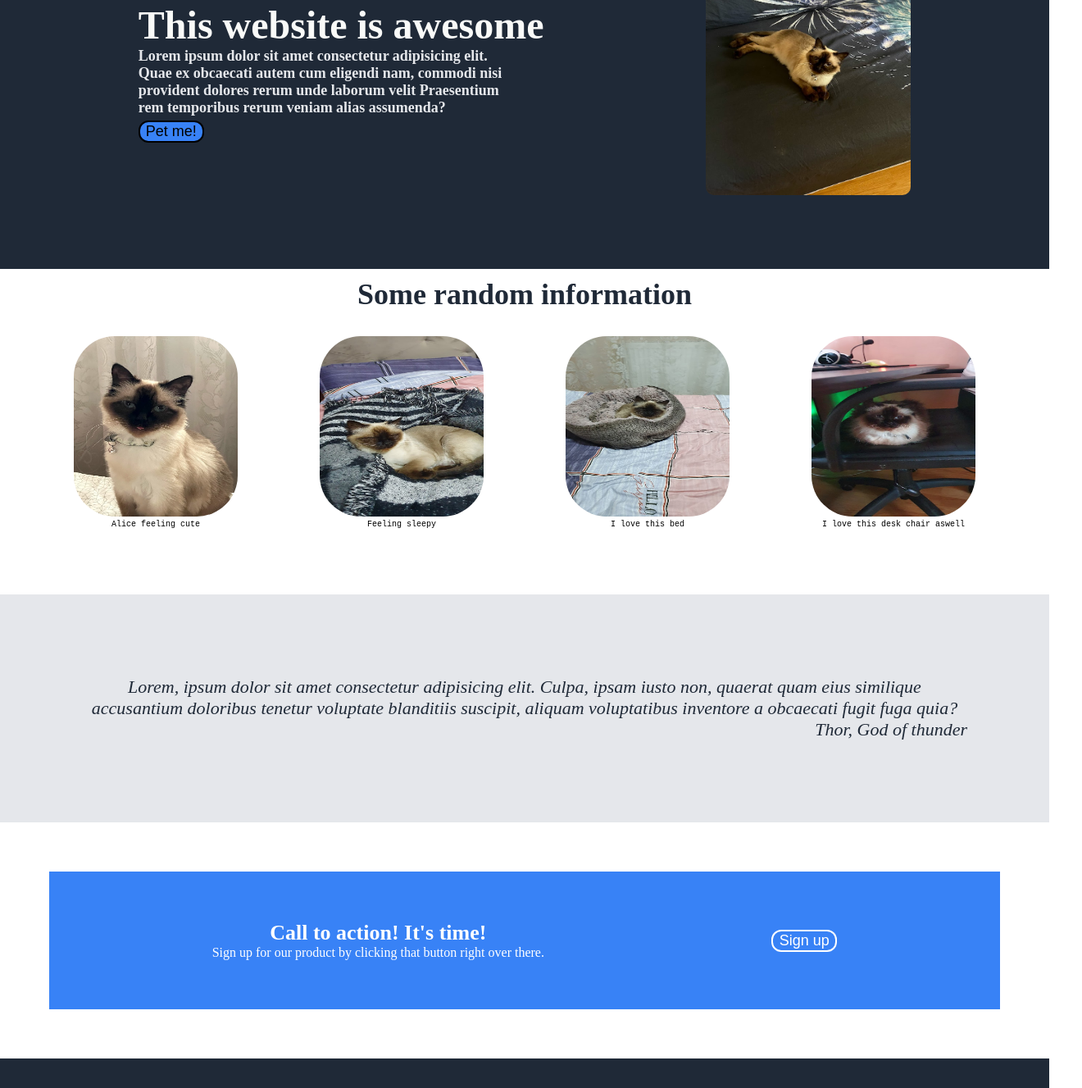
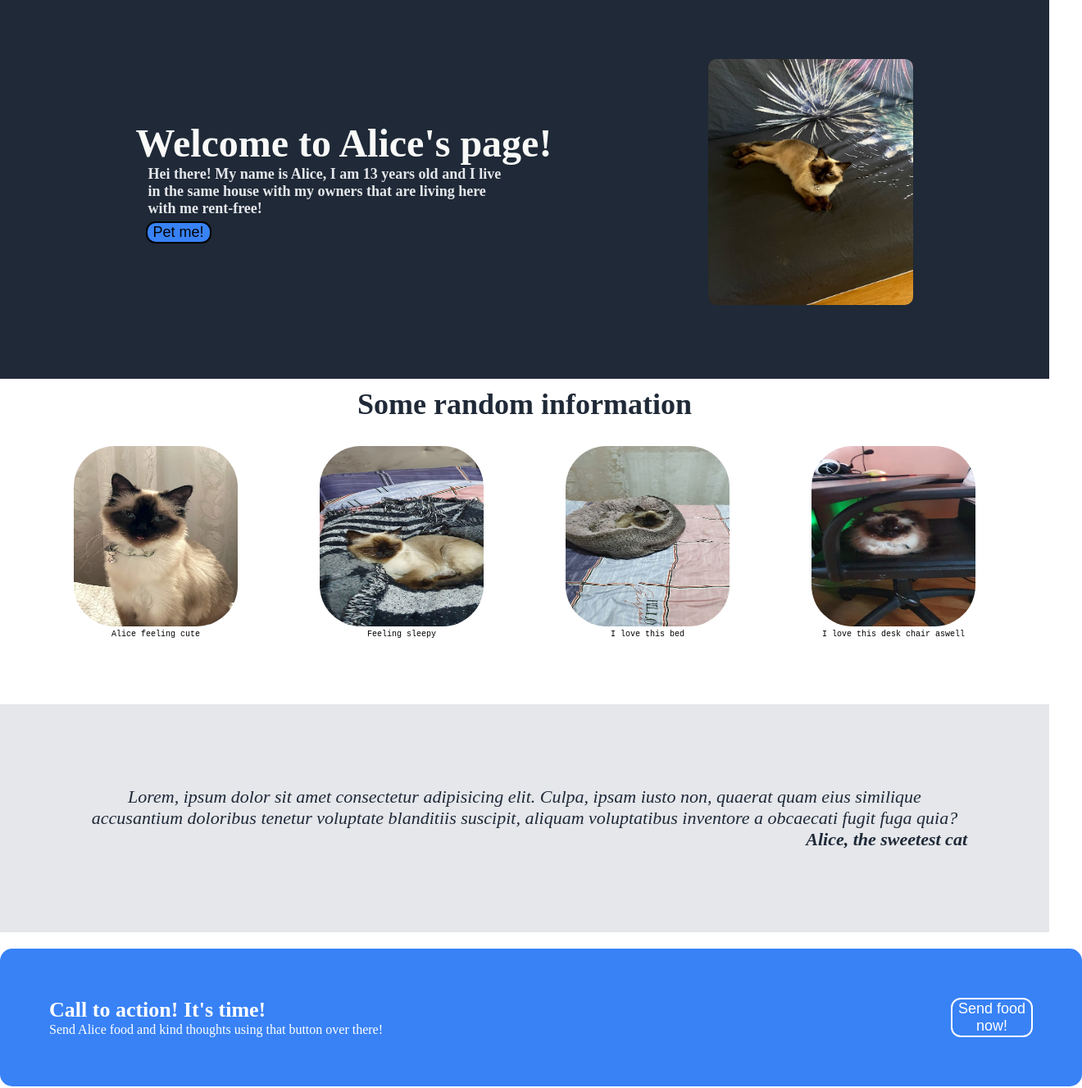
Before and after one commit to mihai-gabriel1/Project-Landing-Page, a plain HTML site: page index.html in a window 1280 px wide. Shown: the part 173-1500 px from the top of the page at 82% size, 1320 px wide, since content can reach past the window. Drawn offline with Linux system fonts and the light colour scheme.

Commit message:
Done the last few touches on the project, and it is ready to go

```diff
--- a/index.html
+++ b/index.html
@@ -10,7 +10,7 @@
 <body>
   <div class="navigation">
     <div class="header-logo">
-      Header Logo
+      <img src="images/logo.jpg" alt="cute aliceee" width="150px" height="150px">
     </div>
     <div class="navlinks">
       <ul>
@@ -23,9 +23,9 @@
 
   <div class="header">
     <div class="awesome-text">
-      This website is awesome
+      Welcome to Alice's page!
 
-    <p class="dummy">Lorem ipsum dolor sit amet consectetur adipisicing elit. Quae ex obcaecati autem cum eligendi nam, commodi nisi provident dolores rerum unde laborum velit  Praesentium rem temporibus rerum veniam alias assumenda?</p>
+    <p class="dummy">Hei there! My name is Alice, I am 13 years old and I live in the same house with my owners that are living here with me rent-free!</p>
     <button class="petme">Pet me!</button>
     </div>
     <img class="alice" src="images/alicee.jpg" alt="beautiful bali cat">
@@ -58,15 +58,17 @@
   <div class="article2"></div>
     <div class="paragraphs">
       <p>Lorem, ipsum dolor sit amet consectetur adipisicing elit. Culpa, ipsam iusto non, quaerat quam eius similique accusantium doloribus tenetur voluptate blanditiis suscipit, aliquam voluptatibus inventore a obcaecati fugit fuga quia?</p>
-      <p class="god">Thor, God of thunder</p>
+      <p class="god">Alice, the sweetest cat</p>
     </div>
 
   <div class="action">
+    <div class="test">
     <div class="itstime">
       <p class="actionp">Call to action! It's time!</p>
-      <p>Sign up for our product by clicking that button right over  there.</p>
+      <p>Send Alice food and kind thoughts using that button over there!</p>
     </div>
-    <button class="sign">Sign up</button>
+    <button class="sign">Send food now!</button>
+    </div>
   </div>
 
   <div class="footer">
--- a/style.css
+++ b/style.css
@@ -54,6 +54,7 @@ a {
   font-size: 18px;
   color: #e5e7eb;
   width: 450px;
+  margin-left: 15px;
 }
 
 .header {
@@ -73,6 +74,7 @@ button {
 .petme {
   border: 2px solid ;
   margin-top: 5px;
+  margin-left: 12px;
 }
 
 .alice {
@@ -133,6 +135,7 @@ button {
   .god {
     text-align: right;
     color: #1f2937 ;
+    font-weight: bold;
   }
 
 /* Article 2 ends here */
@@ -142,23 +145,33 @@ button {
   .action {
     background-color: #3882f6;
     color: white;
-    display: flex;
+    /* display: flex; */
     justify-content: space-around;
-    /* width: 700px; */
+    width: 1200px;
     align-items: center;
     text-align: center;
     padding: 60px;
-    margin: 60px;
+    margin: 20px auto;
+    /* display: inline-block; */
+    border-radius: 15px;
   }
 
   .actionp {
     font-size: 26px;
     font-weight: bold;
+    text-align: left;
   }
 
   .sign {
     color: white;
     border-color: white;
+    text-align: center;
+  }
+
+  .test {
+    display: flex;
+    justify-content: space-between;
+    gap: 50px;
   }
 /* Action ends here */
 
@@ -175,6 +188,8 @@ button {
 
   .sign {
     border: 2px solid;
+    text-align: center;
+    width: 100px;
   }
 
 /* Footer ends here */
```
Also changed, not shown: images/logo.jpg (added).
